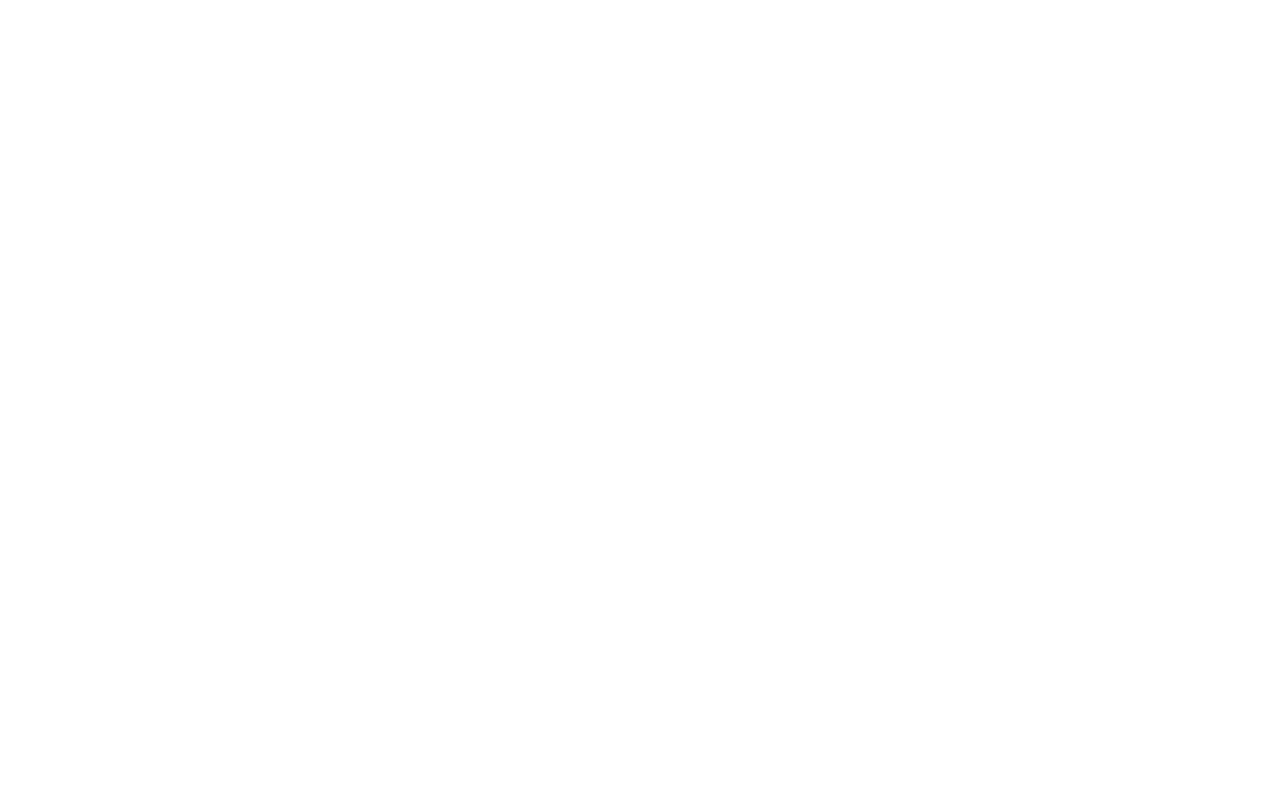
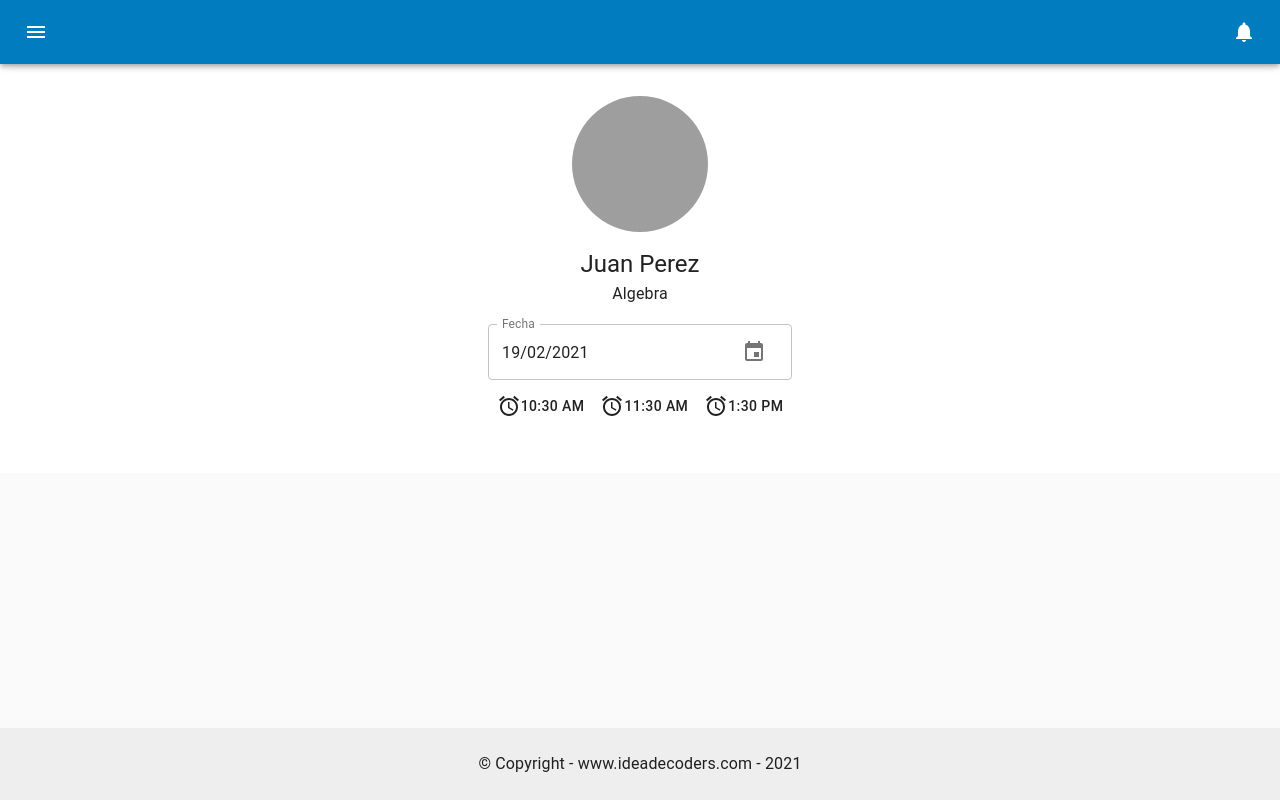
Before and after one commit to dgamboav/homework-help-front, a React (Create React App) app: page /teacher/schedule in a window 1280 px wide. Built offline with nearby package versions, Linux system fonts and the light colour scheme; grey boxes are pictures that could not be loaded.

Commit message:
datepicker, views, paquetes

```diff
--- a/package.json
+++ b/package.json
@@ -3,12 +3,15 @@
   "version": "0.1.0",
   "private": true,
   "dependencies": {
+    "@date-io/date-fns": "^1.3.13",
     "@material-ui/core": "^4.11.3",
     "@material-ui/icons": "^4.11.2",
     "@material-ui/lab": "^4.0.0-alpha.57",
+    "@material-ui/pickers": "^3.2.10",
     "@testing-library/jest-dom": "^5.11.9",
     "@testing-library/react": "^11.2.5",
     "@testing-library/user-event": "^12.7.1",
+    "date-fns": "^2.17.0",
     "env-cmd": "^10.1.0",
     "react": "^17.0.1",
     "react-dom": "^17.0.1",
--- /dev/null
+++ b/src/components/common/DatePicker.jsx
@@ -0,0 +1,32 @@
+import React from 'react';
+import DateFnsUtils from '@date-io/date-fns';
+import { MuiPickersUtilsProvider, KeyboardDatePicker } from '@material-ui/pickers';
+import esLocale from 'date-fns/locale/es';
+
+const DatePicker = () => {
+    const [selectedDate, setSelectedDate] = React.useState(new Date());
+
+    const handleDateChange = (date) => {
+        setSelectedDate(date);
+    };
+
+    return (
+        <MuiPickersUtilsProvider utils={DateFnsUtils} locale={esLocale}>
+            <KeyboardDatePicker
+                variant="dialog"
+                inputVariant="outlined"
+                margin="normal"
+                id="date-picker-dialog"
+                label="Fecha"
+                format="dd/MM/yyyy"
+                value={selectedDate}
+                onChange={handleDateChange}
+                KeyboardButtonProps={{
+                    'aria-label': 'change date',
+                }}
+            />
+        </MuiPickersUtilsProvider>
+     );
+}
+
+export default DatePicker;
--- a/src/components/router/Router.jsx
+++ b/src/components/router/Router.jsx
@@ -12,7 +12,8 @@
 // Layouts
 import MainLayout from '../layouts/MainLayout';
 import SimpleLayout from '../layouts/SimpleLayout';
-import TeacherProfileView from '../views/teacher/profile/ProfileView';
+import TeacherProfileView from '../views/teacher/ProfileView';
+import ScheduleView from '../views/teacher/ScheduleView';
 
 const Router = () => {
   return (
@@ -24,6 +25,8 @@
       <AppRoute exact path="/students" component={StudentsDashboardView} layout={MainLayout} />
       <AppRoute exact path="/teachers" component={TeachersDashboardView} layout={MainLayout} />
       <AppRoute exact path="/teacher/profile" component={TeacherProfileView} layout={MainLayout} />
+      <AppRoute exact path="/teacher/schedule" component={ScheduleView} layout={MainLayout} />
+
 
       {/* <Route component={Error404} /> */}
     </Switch>
--- /dev/null
+++ b/src/components/views/teacher/ProfileView.jsx
@@ -0,0 +1,47 @@
+import React, { useState } from 'react';
+import { Box, Button, Grid, Typography } from '@material-ui/core';
+import EventNoteIcon from '@material-ui/icons/EventNote';
+import InfoComonent from './components/InfoComponent';
+import { Link as LinkRouter } from 'react-router-dom';
+
+const ProfileView = () => {
+    const [name] = useState("Juan Perez")
+    const [subject] = useState("Algebra")
+    const [rating] = useState(3)
+    const [students] = useState(125)
+
+    return (
+        <>
+            <Grid container>
+                <Grid item xs={12}>
+                    <InfoComonent name={name} subject={subject} rating={rating} students={students} />
+                </Grid>
+
+                <Box m={2}>
+                    <Typography variant="body2" align="justify">
+                        Lorem, ipsum dolor sit amet consectetur adipisicing elit. Nesciunt neque consequuntur, non iure, omnis pariatur enim excepturi adipisci voluptate asperiores natus sequi eos dolorem veniam! Dolore distinctio mollitia veritatis dolorum?
+                    </Typography>
+                </Box>
+
+                <Grid container item display="flex" xs={12} justify="center" >
+                    <Box m={2}>
+
+                        <Button
+                            component={LinkRouter}
+                            to="/teacher/schedule"
+                            variant="contained"
+                            color="primary"
+                            startIcon={<EventNoteIcon />}
+                        >
+                            Agendar
+                        </Button>
+
+                    </Box>
+                </Grid>
+
+            </Grid>
+        </>
+     );
+}
+
+export default ProfileView;
--- /dev/null
+++ b/src/components/views/teacher/ScheduleView.jsx
@@ -0,0 +1,43 @@
+import React, { useState } from 'react';
+import { Box, Button,  Grid } from '@material-ui/core';
+import InfoComonent from './components/InfoComponent';
+import DatePicker from '../../common/DatePicker';
+import AccessAlarmIcon from '@material-ui/icons/AccessAlarm';
+
+const ScheduleView = () => {
+
+    const [times] = useState([
+        '10:30 AM',
+        '11:30 AM',
+        '1:30 PM'
+    ]);
+
+    const timesList = times.map((time, i) => {
+        return <Box component={Button} key={i}>
+
+                <AccessAlarmIcon />
+                {time}
+
+        </Box>
+    })
+
+    return (
+        <div>
+            <Grid container>
+                <Grid item xs={12}>
+                    <InfoComonent name="Juan Perez" subject="Algebra" />
+                </Grid>
+
+                <Grid container item xs={12} display="flex" justify="center">
+                   <DatePicker />
+                </Grid>
+
+                <Grid container item xs={12} justify="center">
+                    {timesList}
+                </Grid>
+            </Grid>
+        </div>
+     );
+}
+
+export default ScheduleView;
--- /dev/null
+++ b/src/components/views/teacher/components/InfoComponent.jsx
@@ -0,0 +1,51 @@
+import React from 'react';
+import { Avatar, Box, Typography, makeStyles } from '@material-ui/core';
+import { Rating } from '@material-ui/lab';
+import PropTypes from 'prop-types';
+
+const useStyles = makeStyles((theme) => ({
+    root: {
+      display: 'flex',
+      '& > *': {
+        margin: theme.spacing(1),
+      },
+    },
+    large: {
+      width: theme.spacing(17),
+      height: theme.spacing(17),
+    },
+  }));
+
+const InfoComonent = (props) => {
+    const classes = useStyles();
+
+    const {name, subject, rating, students} = props
+
+    return (
+        <>
+            <Box display="flex" justifyContent="center" m={1} p={1} bgcolor="background.paper">
+                <Avatar alt={name} src="https://cdn.elnacional.com/wp-content/uploads/2020/03/La-casa-de-papel-Foto-Archivo-696x392.jpg " className={classes.large} />
+            </Box>
+            <Typography align={'center'} className variant="h5">{name}</Typography>
+            <Typography align={'center'} className variant="subtitle1">{subject}</Typography>
+            { rating ? (
+                <Box display="flex" justifyContent="center">
+                    <Rating value={rating} readOnly size="small"></Rating>
+                </Box>
+            ) : "" }
+
+            { students ? (
+                <Typography align={'center'} className variant="subtitle2">({students} estudiantes)</Typography>
+            ) : ""}
+        </>
+     );
+}
+
+InfoComonent.propTypes = {
+    name: PropTypes.string.isRequired,
+    subject: PropTypes.string.isRequired,
+    rating: PropTypes.number,
+    students: PropTypes.number.isRequired
+}
+
+export default InfoComonent;
--- a/src/components/views/teacher/profile/ProfileView.jsx
+++ /dev/null
@@ -1,70 +0,0 @@
-import React, { useState } from 'react';
-import { Avatar, Box, Button, Grid, Icon, makeStyles, Typography } from '@material-ui/core';
-import EventNoteIcon from '@material-ui/icons/EventNote';
-import { Rating } from '@material-ui/lab';
-
-const useStyles = makeStyles((theme) => ({
-    root: {
-      display: 'flex',
-      '& > *': {
-        margin: theme.spacing(1),
-      },
-    },
-    large: {
-      width: theme.spacing(13),
-      height: theme.spacing(13),
-    },
-  }));
-
-const ProfileView = () => {
-    const classes = useStyles();
-
-    const [name] = useState("Jesus Arrieche")
-    const [subject] = useState("Algebra")
-    const [rating] = useState(2)
-    const [students] = useState(125)
-
-    return (
-        <div className={classes.root}>
-            <Grid container>
-                <Grid item xs={12}>
-                    <Box display="flex" justifyContent="center" m={1} p={1} bgcolor="background.paper">
-                        <Avatar alt={name} src="/static/images/avatar/1.jpg" className={classes.large} />
-                    </Box>
-                    <Typography align={'center'} className variant="h5">{name}</Typography>
-                    <Typography align={'center'} className variant="subtitle1">{subject}</Typography>
-                    <Box display="flex" justifyContent="center">
-                        <Rating value={rating} readOnly size="small"></Rating>
-                    </Box>
-                    <Typography align={'center'} className variant="subtitle2">({students} estudiantes)</Typography>
-
-                    <Box m={2}>
-                        <Typography variant="body2" align="justify">
-                            Lorem, ipsum dolor sit amet consectetur adipisicing elit. Nesciunt neque consequuntur, non iure, omnis pariatur enim excepturi adipisci voluptate asperiores natus sequi eos dolorem veniam! Dolore distinctio mollitia veritatis dolorum?
-                        </Typography>
-                    </Box>
-
-
-
-
-                </Grid>
-
-                <Grid container item display="flex" xs={12} justify="center" >
-                    <Box m={2}>
-                        <Button
-                            variant="contained"
-                            color="primary"
-                            startIcon={<EventNoteIcon />}
-
-                        >
-                            Agendar
-                        </Button>
-                    </Box>
-                </Grid>
-
-            </Grid>
-        </div>
-     );
-}
-
-export default ProfileView;
```
Also changed, not shown: 1 other file (tests, documents, lock files or other folders).
